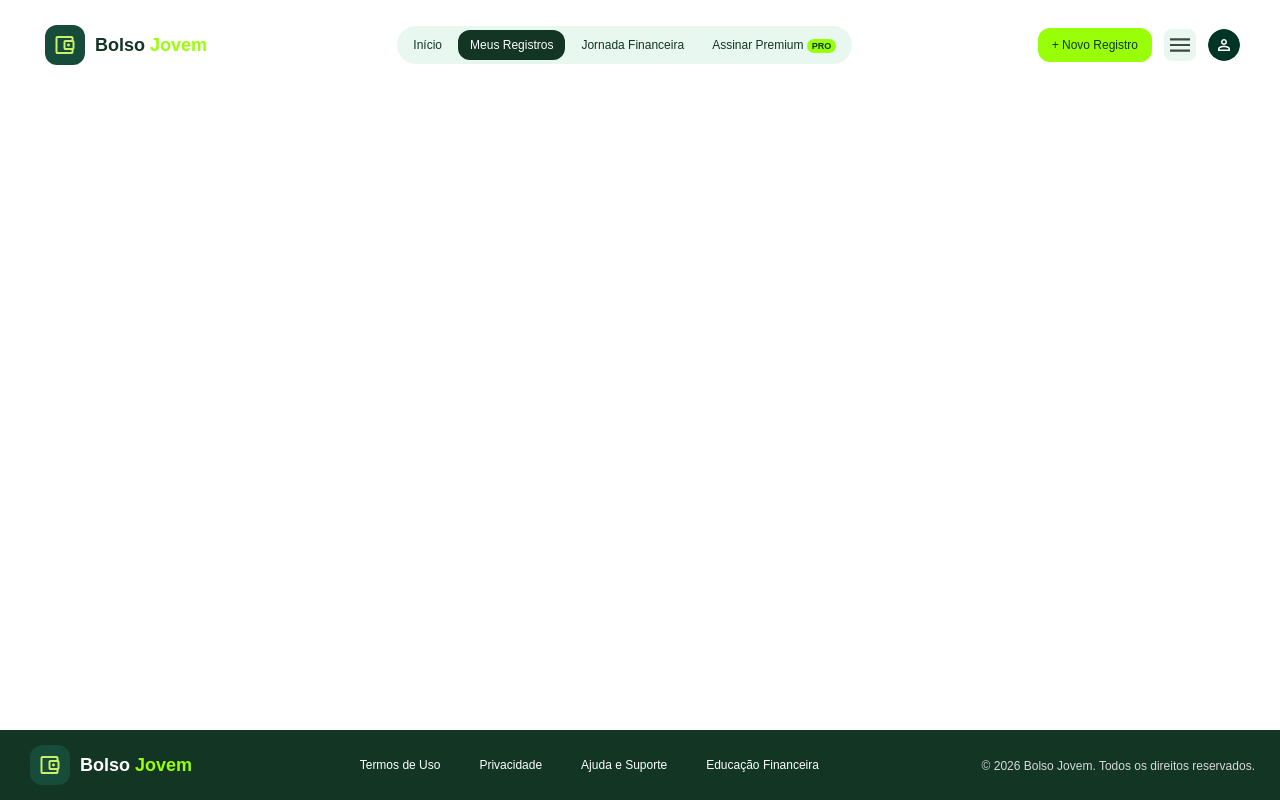
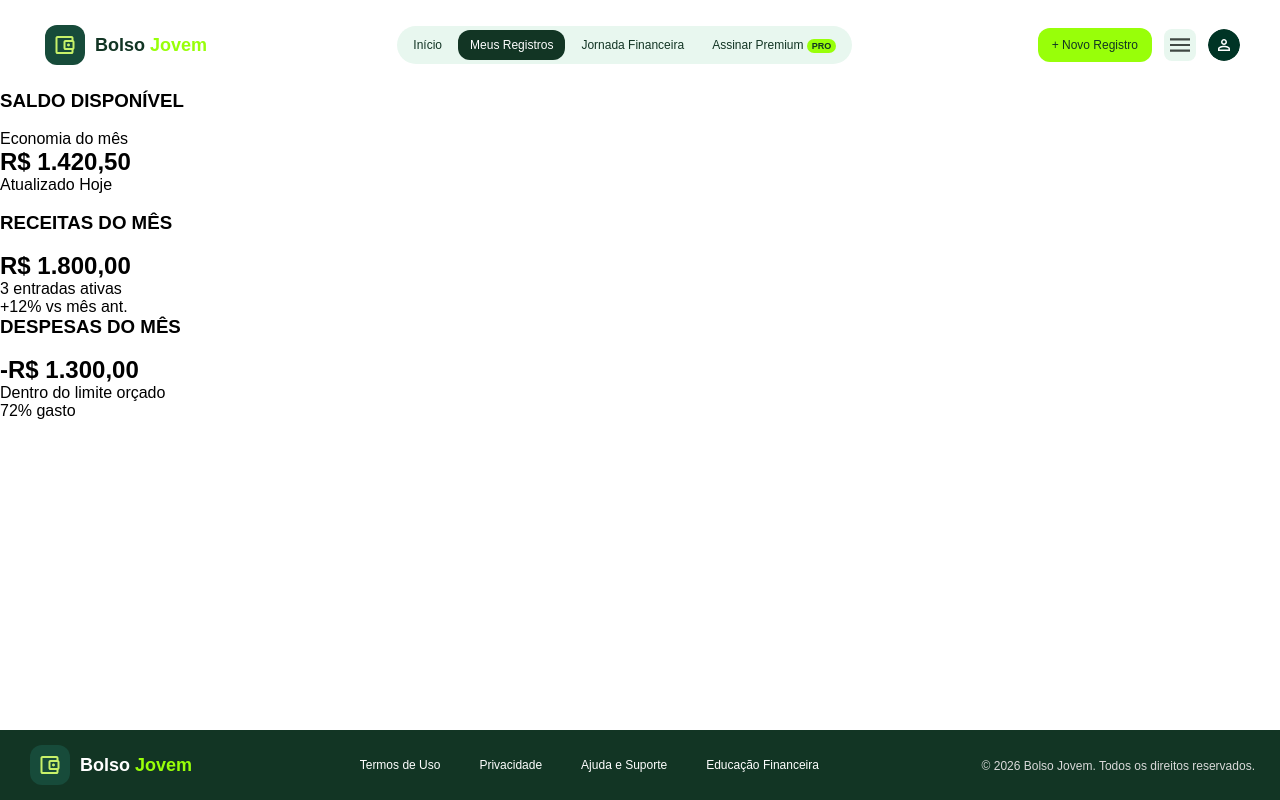
Before and after one commit to kailanibittencourt/bolsoJovem, a plain HTML site: page pages/meusRegistros.html in a window 1280 px wide. Drawn offline with Linux system fonts and the light colour scheme.

Commit message:
Inicia da estrutura html Meus Registros

```diff
--- a/pages/meusRegistros.html
+++ b/pages/meusRegistros.html
@@ -8,6 +8,8 @@
     <title>Meus Registros</title>
   </head>
   <body>
+    <!--Header-->
+
     <header class="header">
       <div class="logo-container">
         <a href="#" class="logo-header">
@@ -62,7 +64,55 @@
         /></a>
       </div>
     </header>
-    <main></main>
+
+    <!--Main-->
+
+    <main>
+      <!--Cards Financeiros-->
+
+      <section class="cards-financeiros">
+        <!--Card Saldo-->
+
+        <div class="card saldo">
+          <h3 class="titulo-cards">SALDO DISPONÍVEL</h3>
+
+          <div class="economia-mes" id="economia-mes">
+            <img src="#" alt="" id="icone-economia-saldo" />
+            <p id="texto-saldo">Economia do mês</p>
+          </div>
+
+          <h2 class="valor-cards" id="saldo-disponivel">R$ 1.420,50</h2>
+          <p id="data-saldo">Atualizado Hoje</p>
+          <img src="#" alt="" id="icone-status-saldo" />
+        </div>
+
+        <!--Card Receita-->
+
+        <div class="card receita">
+          <h3 class="titulo-cards">RECEITAS DO MÊS</h3>
+
+          <img src="#" alt="" class="icon-seta" id="seta-receita" />
+
+          <h2 class="valor-cards" id="total-receitas">R$ 1.800,00</h2>
+          <p id="entradas-receitas">3 entradas ativas</p>
+          <p id="comparativo-receitas">+12% vs mês ant.</p>
+        </div>
+
+        <!--Cards Despesas-->
+
+        <div class="card despesas">
+          <h3 class="titulo-cards">DESPESAS DO MÊS</h3>
+
+          <img src="#" alt="" class="icon-seta" id="seta-despesas" />
+
+          <h2 class="valor-cards" id="total-despesas">-R$ 1.300,00</h2>
+          <p id="limite-despesa">Dentro do limite orçado</p>
+          <p id="porcentagem-despesa">72% gasto</p>
+        </div>
+      </section>
+    </main>
+
+    <!--Footer-->
 
     <footer class="footer">
       <div class="logo-container-footer">
```
Also changed, not shown: pages/jornandaFinanceira.html (+3 -1 lines), css/pages/meuRegistros.css (added), js/pages/meusRegistros.js (added).
